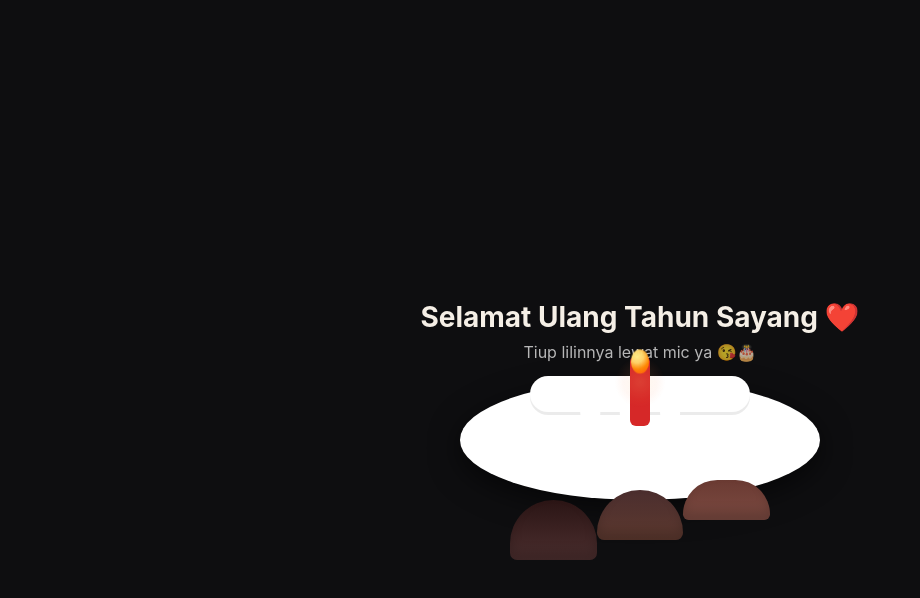
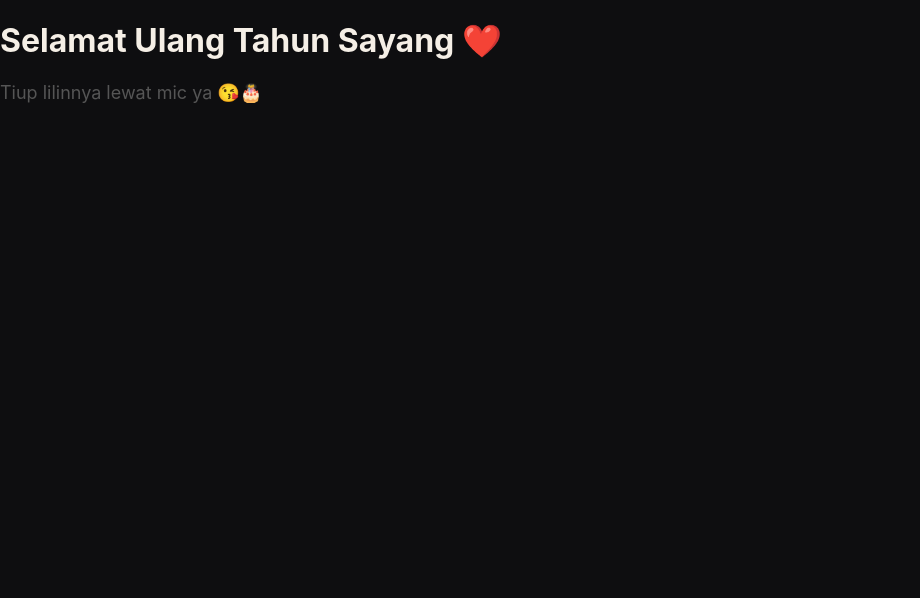
Before and after one commit to caprice24bi/Project-b6, a plain HTML site: page index.html in a window 1280 px wide. Shown: the whole page, without its empty margins (0-920 px from the left). Drawn offline with Linux system fonts and the light colour scheme; some packages are replaced by stand-ins of ours; a script that the page names is missing.

Commit message:
Update index.html

```diff
--- a/index.html
+++ b/index.html
@@ -1,44 +1,23 @@
 <!DOCTYPE html>
-<html lang="id">
+<html lang="en">
   <head>
-  <meta charset="utf-8" />
-  <meta name="viewport" content="width=device-width,initial-scale=1" />
-  <title>Selamat Ulang Tahun</title>
+    <meta charset="UTF-8" />
+    <meta name="viewport" content="width=device-width, initial-scale=1.0" />
+    <title>Birthday Surprise</title>
     <link rel="stylesheet" href="style.css" />
+    <!-- SweetAlert2 -->
+    <script src="https://cdn.jsdelivr.net/npm/sweetalert2@11"></script>
   </head>
   <body>
-  <main class="page">
-    <h1 class="title">Selamat Ulang Tahun Sayang ❤️</h1>
-    <p class="hint">Tiup lilinnya lewat mic ya 😘🎂</p>
-
-    <section class="stage">
-      <div class="plate">
-        <div class="cake">
-          <div class="layer bottom"></div>
-          <div class="layer middle"></div>
-          <div class="layer top"></div>
-          <div class="icing"></div>
-          <div class="drip d1"></div>
-          <div class="drip d2"></div>
-          <div class="drip d3"></div>
-
-          <div class="candle">
-            <div class="wick"></div>
-            <div class="flame"></div>
-            <div class="glow"></div>
+    <div class="container">
+      <h1>Selamat Ulang Tahun Sayang ❤️</h1>
+      <p style="font-size: 18px; color: #555; margin-bottom: 20px;">
+        Tiup lilinnya lewat mic ya 😘🎂
+      </p>
+      <canvas id="birthday"></canvas>
     </div>
-
-        </div>
-      </div>
-    </section>
-  </main>
-
     <canvas id="confetti"></canvas>
-
-  <div id="popup" class="popup">
-    <div class="popup-card">Selamat Ulang Tahun yang ke-34 Sayang 🎉</div>
-  </div>
-
     <script src="script.js"></script>
+    <script src="confetti.js"></script>
   </body>
 </html>
```
Lines whose indentation alone changed are shown as unchanged.
